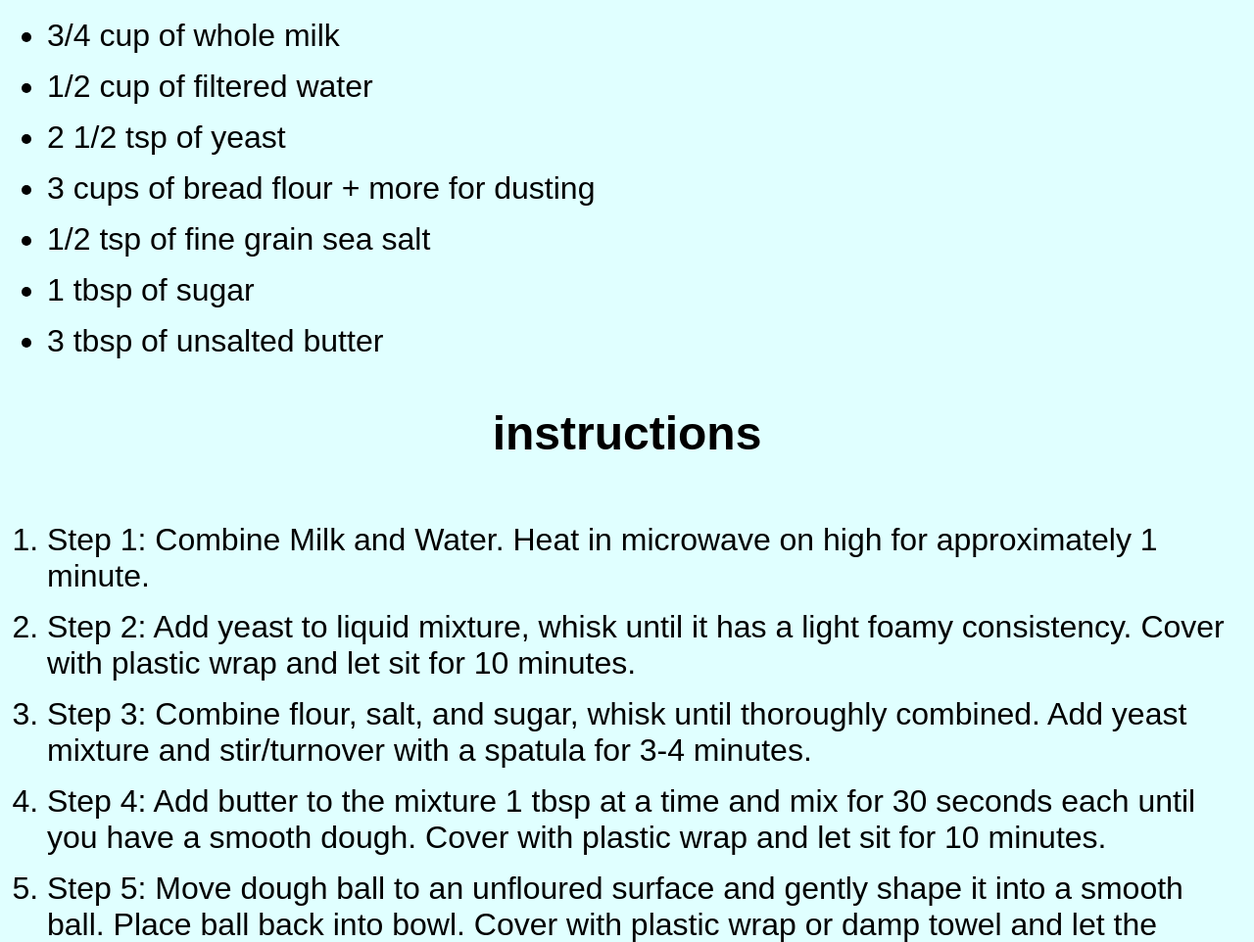
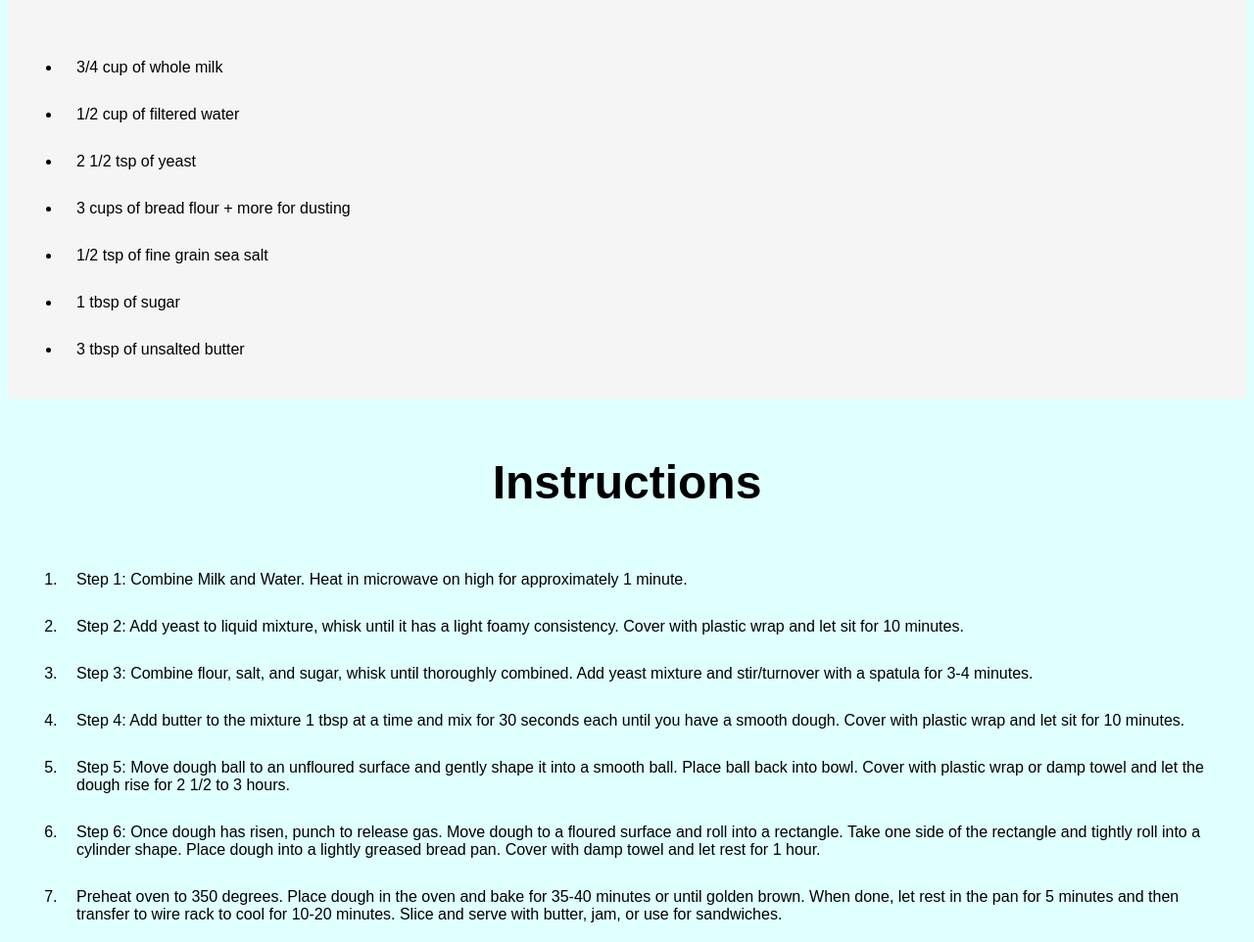
Before and after one commit to justiki/odin-recipes, a plain HTML site: page recipes/bread.html in a window 1280 px wide. Shown: the part 890-1852 px from the top of the page at 98% size. Drawn offline with Linux system fonts and the light colour scheme.

Commit message:
updated stylesheets to add box model design to recipe pages

```diff
--- a/recipes/bread.html
+++ b/recipes/bread.html
@@ -18,7 +18,7 @@
         </p>
     </div>
 
-    <div class="Ingredients">
+    <div class="ingredients">
     <h3>Ingredients</h3>
         <ul>
             <li>3/4 cup of whole milk</li>
@@ -32,7 +32,7 @@
     </div>
 
     <div class="instructions">
-    <h3>instructions</h3>
+    <h3>Instructions</h3>
         <ol>
             <li>Step 1: Combine Milk and Water. Heat in microwave on high
                 for approximately 1 minute.
--- a/styles/style.css
+++ b/styles/style.css
@@ -3,6 +3,14 @@ body {
     font-family: Arial, Helvetica, sans-serif;
 }
 
+.ingredients {
+    background-color: whitesmoke;
+    padding: 10px 15px;
+}
+
+.instructions {
+    padding: 10px 15px;
+}
 img {
     height: auto;
     width: 400px;
@@ -27,6 +35,6 @@ p {
 }
 
 li {
-    font-size: 32px;
-    padding-top: 15px;
+    font-size: 16px;
+    padding: 15px;
 }
```
